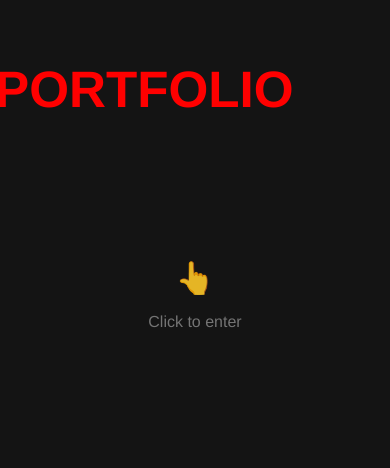
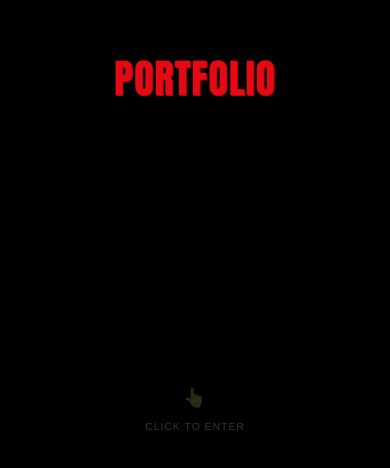
Before and after one commit to IstiqlalBhat/portfolio, a React (Vite) app: page / in a window 390 px wide. Shown: the part 344-812 px from the top of the page. Built offline with nearby package versions, Linux system fonts and the light colour scheme.

Commit message:
Update Netflix title component and styles

```diff
--- a/index.html
+++ b/index.html
@@ -5,6 +5,11 @@
   <meta charset="UTF-8" />
   <link rel="icon" type="image/png" href="/favicon.png" />
   <meta name="viewport" content="width=device-width, initial-scale=1.0" />
+
+  <!-- Netflix-style Font - Sharp angular condensed -->
+  <link rel="preconnect" href="https://fonts.googleapis.com">
+  <link rel="preconnect" href="https://fonts.gstatic.com" crossorigin>
+  <link href="https://fonts.googleapis.com/css2?family=Anton&display=swap" rel="stylesheet">
   <meta name="description"
     content="Research Software Developer at Clemson University bridging AI and blockchain with construction technology." />
   <meta name="keywords"
--- a/src/NetflixTitle.css
+++ b/src/NetflixTitle.css
@@ -1,85 +1,287 @@
+/* Netflix-style intro container */
 .netflix-container {
     display: flex;
     flex-direction: column;
     align-items: center;
     justify-content: center;
     height: 100vh;
-    background-color: #141414;
+    height: 100dvh; /* Dynamic viewport height for mobile browsers */
+    width: 100%;
+    background-color: #000000;
     overflow: hidden;
     position: relative;
     cursor: pointer;
+    -webkit-tap-highlight-color: transparent; /* Remove tap highlight on mobile */
+    touch-action: manipulation; /* Faster touch response */
+    user-select: none;
 }
 
+/* Netflix-style 3D Logo Text */
 .netflix-logo {
-    width: 500px;
-    height: auto;
+    font-family: 'Anton', 'Impact', 'Arial Narrow', sans-serif;
+    font-size: clamp(3rem, 12vw, 9rem); /* Fluid scaling */
+    font-weight: 400;
+    letter-spacing: clamp(2px, 0.8vw, 6px);
+    text-transform: uppercase;
+    margin: 0;
+    padding: 0 1rem; /* Prevent edge clipping */
+    position: relative;
+    z-index: 2;
+    text-align: center;
+    white-space: nowrap;
+
+    /* Netflix Red - solid color */
+    color: #E50914;
+
+    /* Initial state */
     opacity: 0;
-    transform: scale(0.8);
-    animation: fadeIn 0.5s forwards ease-in;
+    transform: scale(0.5);
+    animation: netflixFadeIn 1.2s cubic-bezier(0.16, 1, 0.3, 1) forwards;
+
+    /* Netflix 3D Shadow Extrusion - directional, not glow */
+    text-shadow:
+        /* Subtle highlight on top edge */
+        0 -1px 0 rgba(255, 50, 50, 0.3),
+        /* 3D Extrusion - goes right and down */
+        1px 1px 0 #B20710,
+        2px 2px 0 #8B0000,
+        3px 3px 0 #6B0000,
+        4px 4px 0 #4B0000,
+        5px 5px 0 #2B0000,
+        /* Soft shadow for depth */
+        6px 6px 8px rgba(0, 0, 0, 0.5),
+        8px 8px 15px rgba(0, 0, 0, 0.3);
 }
 
-@keyframes fadeIn {
-    to {
+@keyframes netflixFadeIn {
+    0% {
+        opacity: 0;
+        transform: scale(0.5);
+    }
+    50% {
+        opacity: 1;
+    }
+    100% {
         opacity: 1;
         transform: scale(1);
     }
 }
 
+/* Dramatic zoom out animation when clicked */
 .animate.netflix-logo {
-    animation: zoomOut 3s forwards ease-in-out;
+    animation: netflixZoomOut 3.5s cubic-bezier(0.25, 0.1, 0.25, 1) forwards;
 }
 
-@keyframes zoomOut {
-
-    0%,
-    80% {
-        transform: scale(0.8);
+@keyframes netflixZoomOut {
+    0% {
+        transform: scale(1);
         opacity: 1;
     }
-
+    30% {
+        transform: scale(1.05);
+        opacity: 1;
+    }
+    60% {
+        transform: scale(1.3);
+        opacity: 1;
+    }
     100% {
-        transform: scale(3);
+        transform: scale(5);
         opacity: 0;
     }
 }
 
+/* Click hint styling */
 .click-hint-intro {
     position: absolute;
-    bottom: 20%;
+    bottom: 15%;
     display: flex;
     flex-direction: column;
     align-items: center;
-    gap: 8px;
-    color: #808080;
-    font-size: 1rem;
-    animation: pulse 1.5s ease-in-out infinite;
+    gap: 10px;
+    color: rgba(255, 255, 255, 0.5);
+    font-family: 'Helvetica Neue', Arial, sans-serif;
+    font-size: clamp(0.7rem, 2.5vw, 0.9rem);
+    font-weight: 300;
+    letter-spacing: 2px;
+    text-transform: uppercase;
+    animation: hintPulse 2s ease-in-out infinite;
+    z-index: 2;
+    padding: 0 1rem;
+    text-align: center;
 }
 
 .tap-icon-intro {
-    font-size: 2rem;
-    animation: bounce 1.2s ease-in-out infinite;
+    font-size: clamp(1.4rem, 4vw, 1.8rem);
+    animation: hintBounce 1.5s ease-in-out infinite;
+    filter: grayscale(0.5);
 }
 
-@keyframes bounce {
-
-    0%,
-    100% {
+@keyframes hintBounce {
+    0%, 100% {
         transform: translateY(0);
     }
-
     50% {
-        transform: translateY(-10px);
+        transform: translateY(-8px);
     }
 }
 
-@keyframes pulse {
+@keyframes hintPulse {
+    0%, 100% {
+        opacity: 0.4;
+    }
+    50% {
+        opacity: 0.8;
+    }
+}
 
-    0%,
-    100% {
+/* Hidden glow element - not used but kept for compatibility */
+.logo-glow {
+    display: none;
+}
+
+/* ============================================
+   RESPONSIVE BREAKPOINTS
+   ============================================ */
+
+/* Large Tablets & Small Laptops (1024px and below) */
+@media (max-width: 1024px) {
+    .netflix-logo {
+        text-shadow:
+            0 -1px 0 rgba(255, 50, 50, 0.3),
+            1px 1px 0 #B20710,
+            2px 2px 0 #8B0000,
+            3px 3px 0 #6B0000,
+            4px 4px 0 #4B0000,
+            5px 5px 6px rgba(0, 0, 0, 0.5),
+            6px 6px 12px rgba(0, 0, 0, 0.3);
+    }
+}
+
+/* Tablets (768px and below) */
+@media (max-width: 768px) {
+    .netflix-logo {
+        text-shadow:
+            0 -1px 0 rgba(255, 50, 50, 0.3),
+            1px 1px 0 #B20710,
+            2px 2px 0 #8B0000,
+            3px 3px 0 #6B0000,
+            4px 4px 5px rgba(0, 0, 0, 0.5);
+    }
+
+    .click-hint-intro {
+        bottom: 12%;
+        gap: 8px;
+    }
+}
+
+/* Large Phones (576px and below) */
+@media (max-width: 576px) {
+    .netflix-logo {
+        text-shadow:
+            1px 1px 0 #B20710,
+            2px 2px 0 #8B0000,
+            3px 3px 4px rgba(0, 0, 0, 0.5);
+    }
+
+    .click-hint-intro {
+        bottom: 10%;
+        letter-spacing: 1px;
+    }
+}
+
+/* Small Phones (400px and below) */
+@media (max-width: 400px) {
+    .netflix-logo {
+        font-size: 2.5rem;
+        letter-spacing: 1px;
+        text-shadow:
+            1px 1px 0 #B20710,
+            2px 2px 3px rgba(0, 0, 0, 0.5);
+    }
+
+    .click-hint-intro {
+        bottom: 8%;
+        font-size: 0.65rem;
+        gap: 6px;
+    }
+
+    .tap-icon-intro {
+        font-size: 1.2rem;
+    }
+}
+
+/* Extra Small Phones (320px and below) */
+@media (max-width: 320px) {
+    .netflix-logo {
+        font-size: 2rem;
+        letter-spacing: 0px;
+    }
+}
+
+/* Landscape orientation on phones */
+@media (max-height: 500px) and (orientation: landscape) {
+    .netflix-logo {
+        font-size: clamp(2rem, 15vh, 5rem);
+    }
+
+    .click-hint-intro {
+        bottom: 5%;
+        flex-direction: row;
+        gap: 12px;
+    }
+
+    .tap-icon-intro {
+        font-size: 1.2rem;
+        animation: hintBounceHorizontal 1.5s ease-in-out infinite;
+    }
+
+    @keyframes hintBounceHorizontal {
+        0%, 100% {
+            transform: translateX(0);
+        }
+        50% {
+            transform: translateX(-5px);
+        }
+    }
+}
+
+/* Tablet landscape */
+@media (min-width: 768px) and (max-width: 1024px) and (orientation: landscape) {
+    .netflix-logo {
+        font-size: clamp(4rem, 10vh, 7rem);
+    }
+}
+
+/* High DPI / Retina displays - sharper shadows */
+@media (-webkit-min-device-pixel-ratio: 2), (min-resolution: 192dpi) {
+    .netflix-logo {
+        -webkit-font-smoothing: antialiased;
+        -moz-osx-font-smoothing: grayscale;
+    }
+}
+
+/* Reduce motion for accessibility */
+@media (prefers-reduced-motion: reduce) {
+    .netflix-logo {
+        animation: none;
+        opacity: 1;
+        transform: scale(1);
+    }
+
+    .animate.netflix-logo {
+        animation: simpleFadeOut 1s forwards;
+    }
+
+    @keyframes simpleFadeOut {
+        to {
+            opacity: 0;
+        }
+    }
+
+    .tap-icon-intro,
+    .click-hint-intro {
+        animation: none;
         opacity: 0.6;
     }
-
-    50% {
-        opacity: 1;
-    }
 }
--- a/src/NetflixTitle.jsx
+++ b/src/NetflixTitle.jsx
@@ -2,7 +2,6 @@ import React, { useEffect, useState } from 'react';
 import './NetflixTitle.css';
 import netflixSound from '../sound/error.mp3';
 import { useNavigate } from 'react-router-dom';
-// import logoImage from '../src/images/logo-2.png'; // TODO: Add logo image
 
 const NetflixTitle = () => {
     const [isClicked, setIsClicked] = useState(false);
@@ -11,7 +10,7 @@ const NetflixTitle = () => {
     const handlePlaySound = () => {
         const audio = new Audio(netflixSound);
         audio.play().catch(error => console.error("Audio play error:", error));
-        setIsClicked(true); // Starts animation after clicking
+        setIsClicked(true);
     };
 
     useEffect(() => {
@@ -25,12 +24,11 @@ const NetflixTitle = () => {
 
     return (
         <div className="netflix-container" onClick={handlePlaySound}>
-            {/* <img
-        src={logoImage}
-        alt="Custom Logo"
-        className={`netflix-logo ${isClicked ? 'animate' : ''}`}
-      /> */}
-            <h1 className={`netflix-logo ${isClicked ? 'animate' : ''}`} style={{ color: 'red', fontSize: '4rem' }}>PORTFOLIO</h1>
+            {/* Netflix-style Logo */}
+            <h1 className={`netflix-logo ${isClicked ? 'animate' : ''}`}>
+                PORTFOLIO
+            </h1>
+
             {!isClicked && (
                 <div className="click-hint-intro">
                     <span className="tap-icon-intro">👆</span>
```
